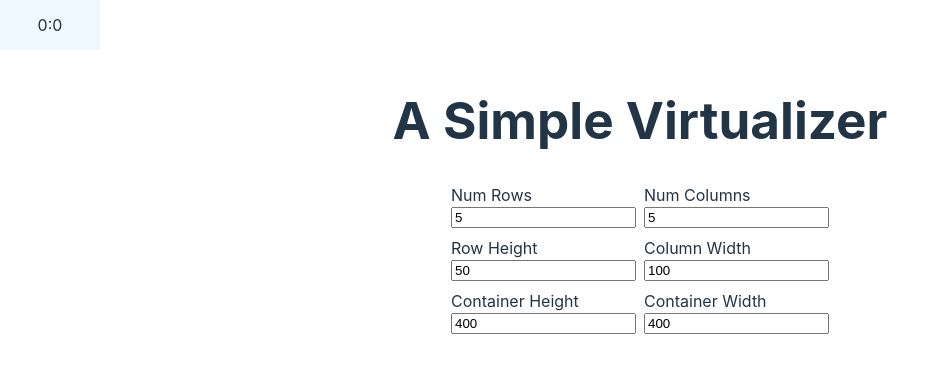
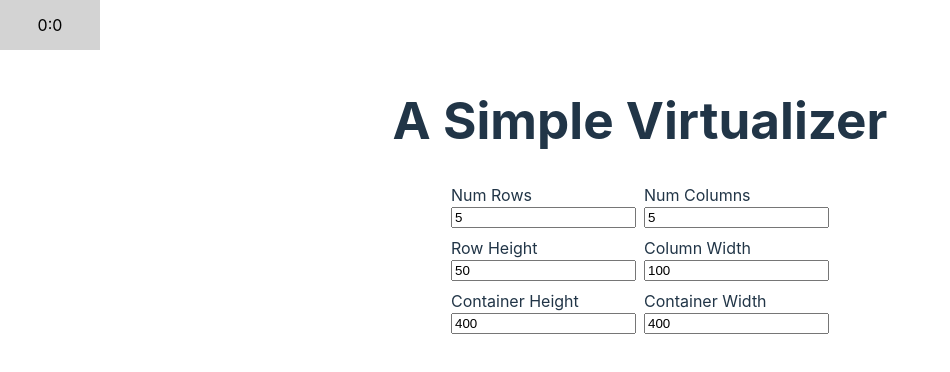
Before and after one commit to kalkusa/hx-coding-challenge, a React (Vite) app: page / in a window 1280 px wide. Shown: the top 372 px of the page, without its empty margins (0-950 px from the left). Built offline with nearby package versions, Linux system fonts and the light colour scheme.

Commit message:
Small UI adjustments to increase cols and rows legibility.

```diff
--- a/src/App.tsx
+++ b/src/App.tsx
@@ -56,7 +56,7 @@ const App = () => {
             key={`${rowIndex}-${columnIndex}`}
             style={style}
             backgroundColor={
-              (rowIndex + (columnIndex % 2)) % 2 === 0 ? "aliceblue" : "white"
+              (rowIndex + (columnIndex % 2)) % 2 === 0 ? "lightgray" : "white"
             }
           >
             <p>
--- a/src/component-library/Cell.tsx
+++ b/src/component-library/Cell.tsx
@@ -13,4 +13,5 @@ export const Cell = styled(
   justify-content: center;
   text-align: center;
   background-color: ${({ backgroundColor }) => backgroundColor};
+  color: black;
 `;
```
